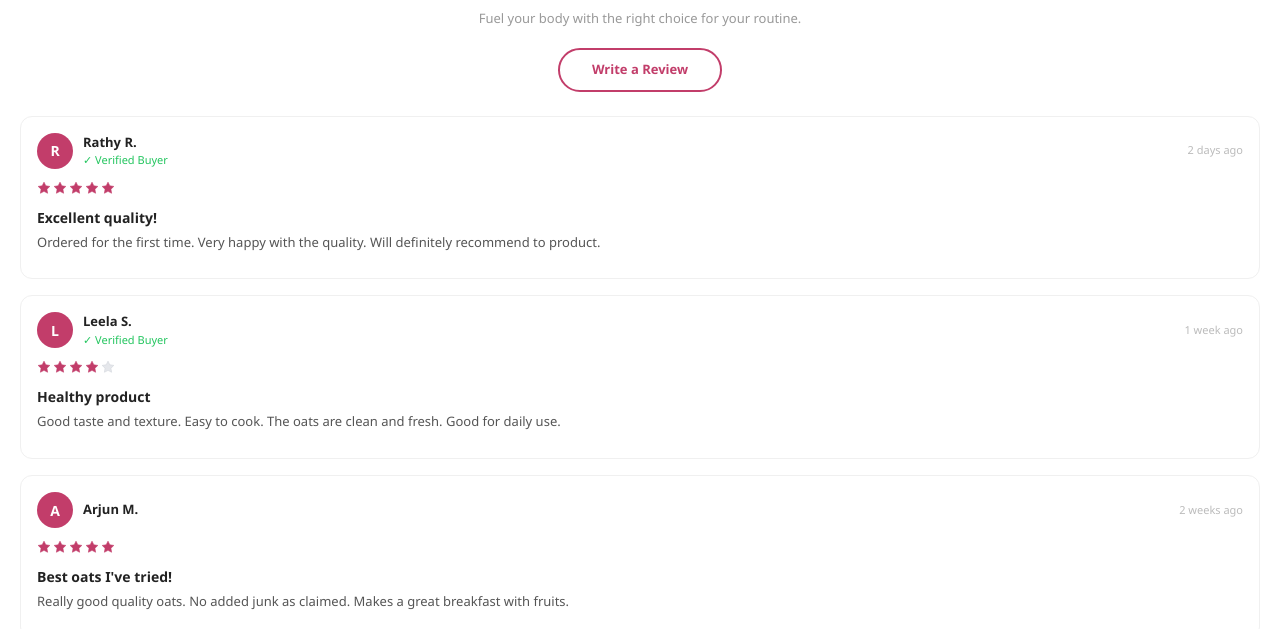
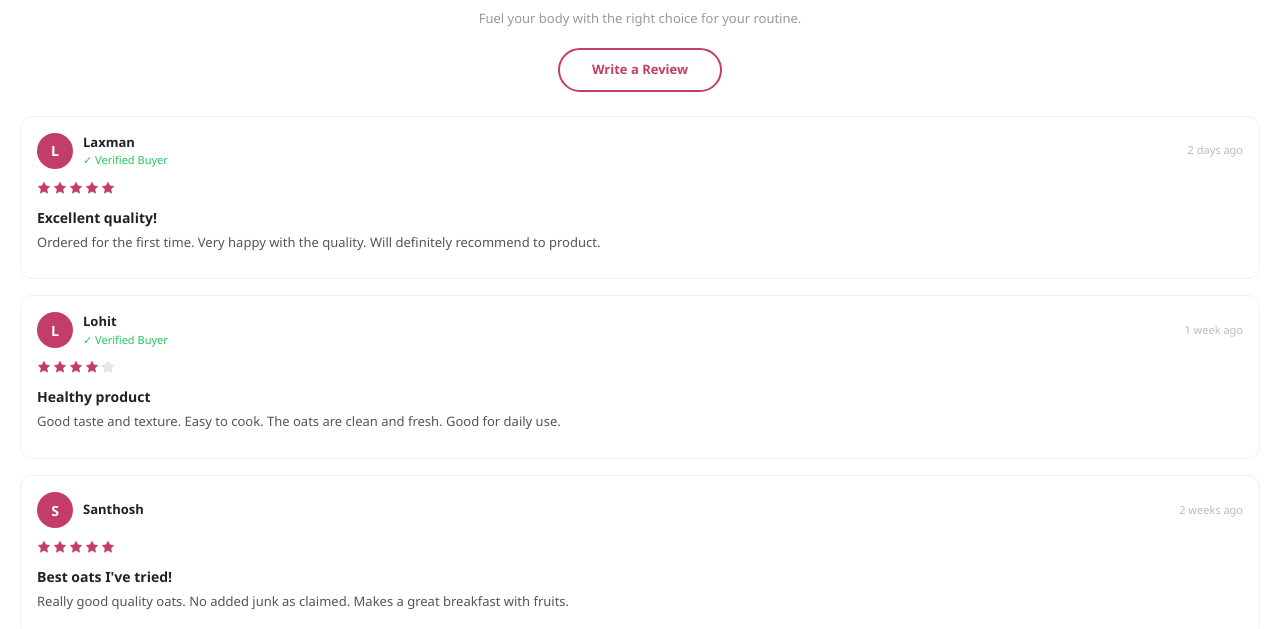
Before and after one commit to LakshmananLax02/GymHack-frontend, a Next.js app: page /productsviewpage/1 in a window 1280 px wide. Shown: the part 946-1575 px from the top of the page. Built offline with nearby package versions, Linux system fonts and the light colour scheme.

Commit message:
product page updated

```diff
--- a/app/productsviewpage/[id]/page.js
+++ b/app/productsviewpage/[id]/page.js
@@ -23,9 +23,9 @@ const product = {
 };
 
 const initialReviews = [
-  { id: 1, name: "Rathy R.", rating: 5, title: "Excellent quality!", body: "Ordered for the first time. Very happy with the quality. Will definitely recommend to product.", verified: true, date: "2 days ago", helpful: 4 },
-  { id: 2, name: "Leela S.", rating: 4, title: "Healthy product", body: "Good taste and texture. Easy to cook. The oats are clean and fresh. Good for daily use.", verified: true, date: "1 week ago", helpful: 2 },
-  { id: 3, name: "Arjun M.", rating: 5, title: "Best oats I've tried!", body: "Really good quality oats. No added junk as claimed. Makes a great breakfast with fruits.", verified: false, date: "2 weeks ago", helpful: 7 },
+  { id: 1, name: "Laxman", rating: 5, title: "Excellent quality!", body: "Ordered for the first time. Very happy with the quality. Will definitely recommend to product.", verified: true, date: "2 days ago", helpful: 4 },
+  { id: 2, name: "Lohit", rating: 4, title: "Healthy product", body: "Good taste and texture. Easy to cook. The oats are clean and fresh. Good for daily use.", verified: true, date: "1 week ago", helpful: 2 },
+  { id: 3, name: "Santhosh", rating: 5, title: "Best oats I've tried!", body: "Really good quality oats. No added junk as claimed. Makes a great breakfast with fruits.", verified: false, date: "2 weeks ago", helpful: 7 },
 ];
 
 const Star = ({ filled, half, size = 18, onClick, onHover }) => (
```
